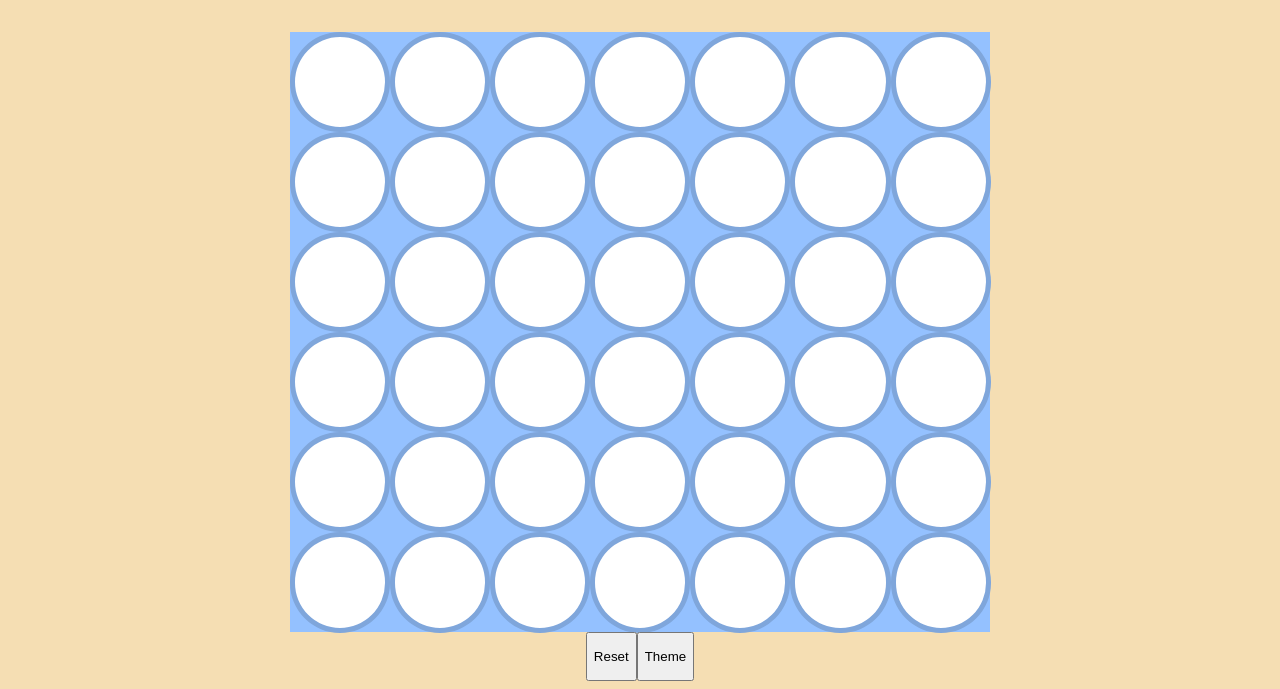
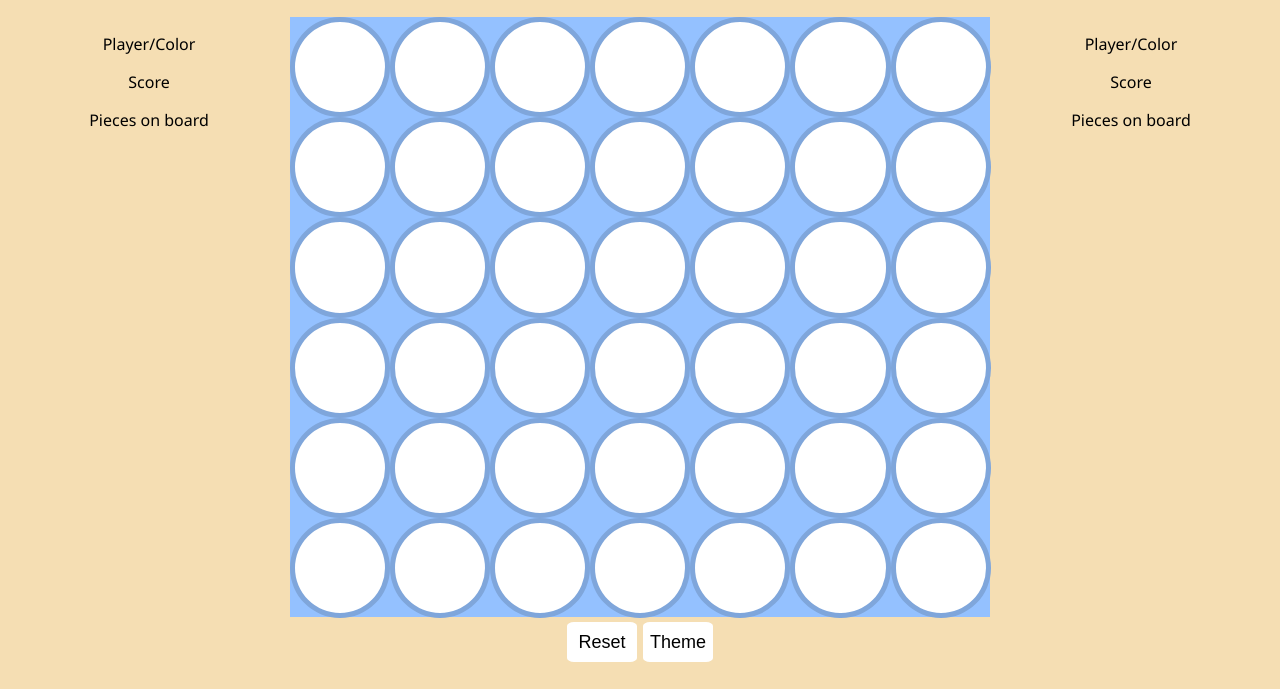
Before and after one commit to olliepayne/connect-four, a plain HTML site: page index.html in a window 1280 px wide. Shown: the part 127-816 px from the top of the page. Drawn offline with Linux system fonts and the light colour scheme.

Commit message:
add more styling

```diff
--- a/css/stlye.css
+++ b/css/stlye.css
@@ -1,3 +1,8 @@
+:root {
+  --game-board-color: #94c1ff;
+  --cell-boarder-color: #7fa6db;
+}
+
 body {
   display: grid;
   grid-template-columns: auto 700px auto;
@@ -29,8 +34,19 @@ h1 {
   font-style: italic;
 }
 
+.sidebar {
+  text-align: center;
+}
+
+#sidebar-left {
+  grid-area: sidebar-left;
+}
+
+#sidebar-right {
+  grid-area: sidebar-right;
+}
+
 #game-board {
-  --game-board-color: #94c1ff;
   grid-area: game;
   display: grid;
   grid-template-columns: repeat(7, 14.3%);
@@ -40,7 +56,7 @@ h1 {
 
 .cell {
   border: 5px solid;
-  border-color: #7fa6db;
+  border-color: var(--cell-boarder-color);
   border-radius: 50%;
 }
 
@@ -48,4 +64,24 @@ h1 {
   grid-area: footer;
   display: flex;
   justify-content: center;
+  margin: 5px auto;
 }
+
+.btn {
+  background-color: white;
+  border: none;
+  border-radius: 10%;
+  color: black;
+  margin: 0 3px;
+  width: 70px;
+  height: 40px;
+  font-size: 18px;
+}
+
+.btn:hover {
+  opacity: 0.8;
+}
+
+.btn:active {
+  opacity: 1;
+}
--- a/index.html
+++ b/index.html
@@ -4,6 +4,7 @@
   <meta charset="UTF-8">
   <meta name="viewport" content="width=device-width, initial-scale=1.0">
   <title>Connect 4 Project</title>
+  <!-- <link rel="stylesheet" href="https://stackpath.bootstrapcdn.com/bootstrap/4.3.1/css/bootstrap.min.css" integrity="sha384-ggOyR0iXCbMQv3Xipma34MD+dH/1fQ784/j6cY/iJTQUOhcWr7x9JvoRxT2MZw1T" crossorigin="anonymous"> -->
   <link rel="stylesheet" href="./css/stlye.css">
   <script defer src="./js/app.js"></script>
 </head>
@@ -12,12 +13,20 @@
     <h1>Connect 4</h1>
     <p id="game-messages">Game Messages</p>
   </header>
-  <div id="game-board">
-
+  <div id="game-board"></div>
+  <div class="sidebar" id="sidebar-left">
+    <p class="player-namecolor-text">Player/Color</p>
+    <p class="score-text">Score</p>
+    <p class="pieces-on-board-text">Pieces on board</p>
+  </div>
+  <div class="sidebar" id="sidebar-right">
+    <p class="player-namecolor-text">Player/Color</p>
+    <p class="score-text">Score</p>
+    <p class="pieces-on-board-text">Pieces on board</p>
   </div>
   <div id="button-container">
-    <button id="reset-button">Reset</button>
-    <button id="theme-button">Theme</button>
+    <button class="btn" id="reset-button">Reset</button>
+    <button class="btn" id="theme-button">Theme</button>
   </div>
 </body>
 </html>
```
Also changed, not shown: 1 other file.
